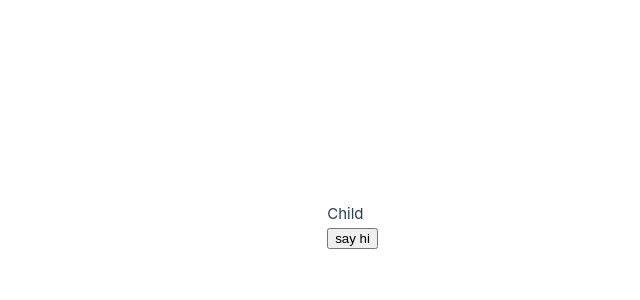
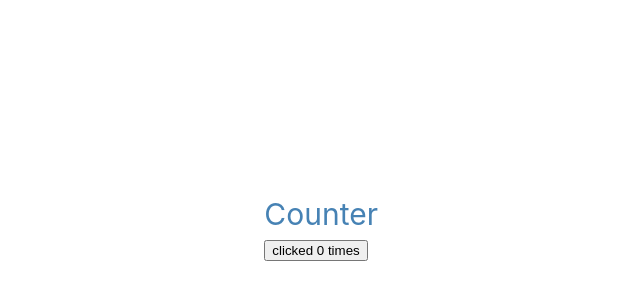
Before and after one commit to liuzhuan/vue3-quick-start, a Vue app: page / in a window 1280 px wide. Shown: the part 174-474 px from the top of the page, without its empty margins (262-902 px from the left). Built offline with nearby package versions, Linux system fonts and the light colour scheme.

Commit message:
feat: add component

```diff
--- a/src/App.vue
+++ b/src/App.vue
@@ -1,21 +1,9 @@
 <template>
   <div>
-    <Child ref="child" />
-    <button @click="handleClick">say hi</button>
+    <Child />
   </div>
 </template>
 
 <script setup>
-import { ref, onMounted } from 'vue'
 import Child from './components/Child.vue'
-
-const child = ref(null)
-
-onMounted(() => {
-  console.log('child.value:', child.value.foo)
-})
-
-function handleClick() {
-  child.value.sayHi()
-}
 </script>
--- a/src/components/Child.vue
+++ b/src/components/Child.vue
@@ -1,20 +1,20 @@
 <template>
     <div>
-        Child
+      <h1 class="title">Counter</h1>
+      <button @click="count++">
+        clicked {{ count }} times
+      </button>
     </div>
-</template>
+  </template>
 
-<script setup>
-import { ref } from 'vue'
+  <script setup>
+  import { ref } from 'vue'
 
-const foo = ref('baz')
+  const count = ref(0)
+  </script>
 
-function sayHi() {
-    console.log('say hi')
-}
-
-defineExpose({
-    foo,
-    // sayHi,
-})
-</script>
+  <style>
+  .title {
+    color: steelblue;
+  }
+  </style>
```
